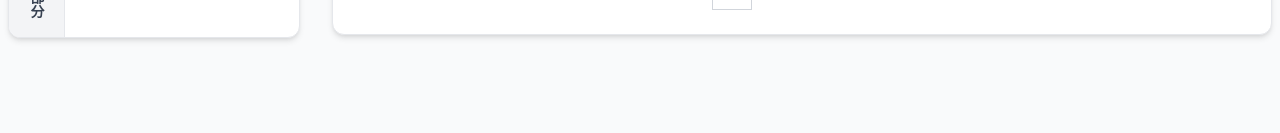
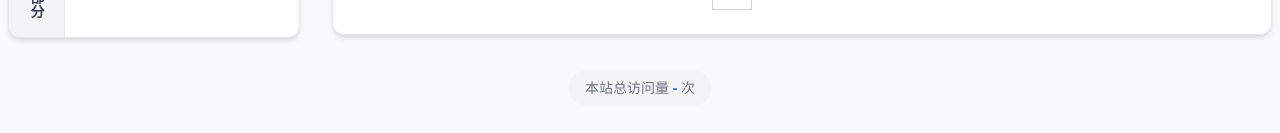
Before and after one commit to shijianzhong/medicine, a React (Vite) app: page / in a window 1280 px wide. Shown: the part 664-797 px from the top of the page. Built offline with nearby package versions, Linux system fonts and the light colour scheme.

Commit message:
feat: 添加不蒜子访问统计功能 - 在HTML头部添加不蒜子统计脚本 - 在页面底部添加访问量显示组件 - 支持深色模式样式适配

```diff
--- a/index.html
+++ b/index.html
@@ -13,6 +13,7 @@
     <meta property="og:type" content="website" />
     <meta name="theme-color" content="#3b82f6" />
     <title>医保药品目录查询系统</title>
+    <script async src="//busuanzi.ibruce.info/busuanzi/2.3/busuanzi.pure.mini.js"></script>
   </head>
   <body>
     <div id="root"></div>
--- a/src/App.tsx
+++ b/src/App.tsx
@@ -631,6 +631,15 @@ function App() {
             </Card>
           </div>
         </div>
+
+        {/* 访问统计 */}
+        <div className="mt-8 text-center">
+          <div className="inline-flex items-center gap-2 text-sm text-gray-500 dark:text-gray-400 bg-gray-100 dark:bg-gray-800 px-4 py-2 rounded-full">
+            <span id="busuanzi_container_site_pv">
+              本站总访问量 <span id="busuanzi_value_site_pv" className="font-semibold text-blue-600 dark:text-blue-400">-</span> 次
+            </span>
+          </div>
+        </div>
       </div>
     </div>
   );
```
